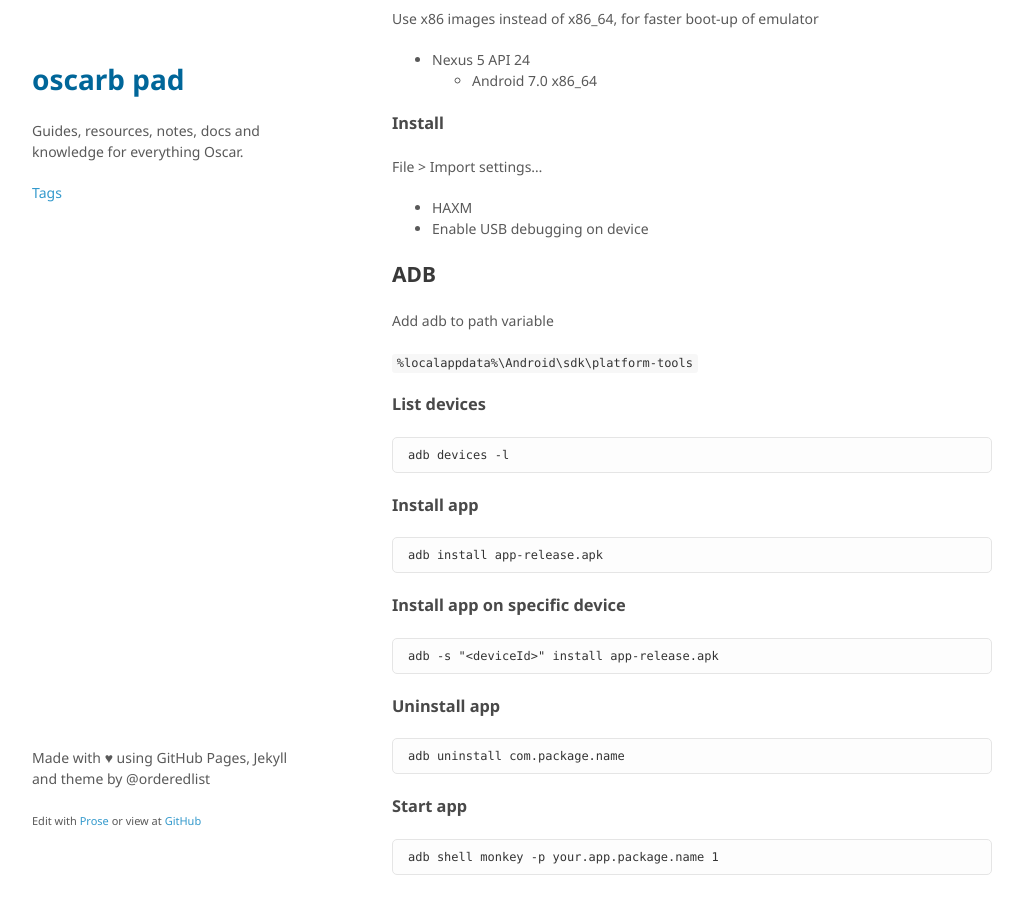
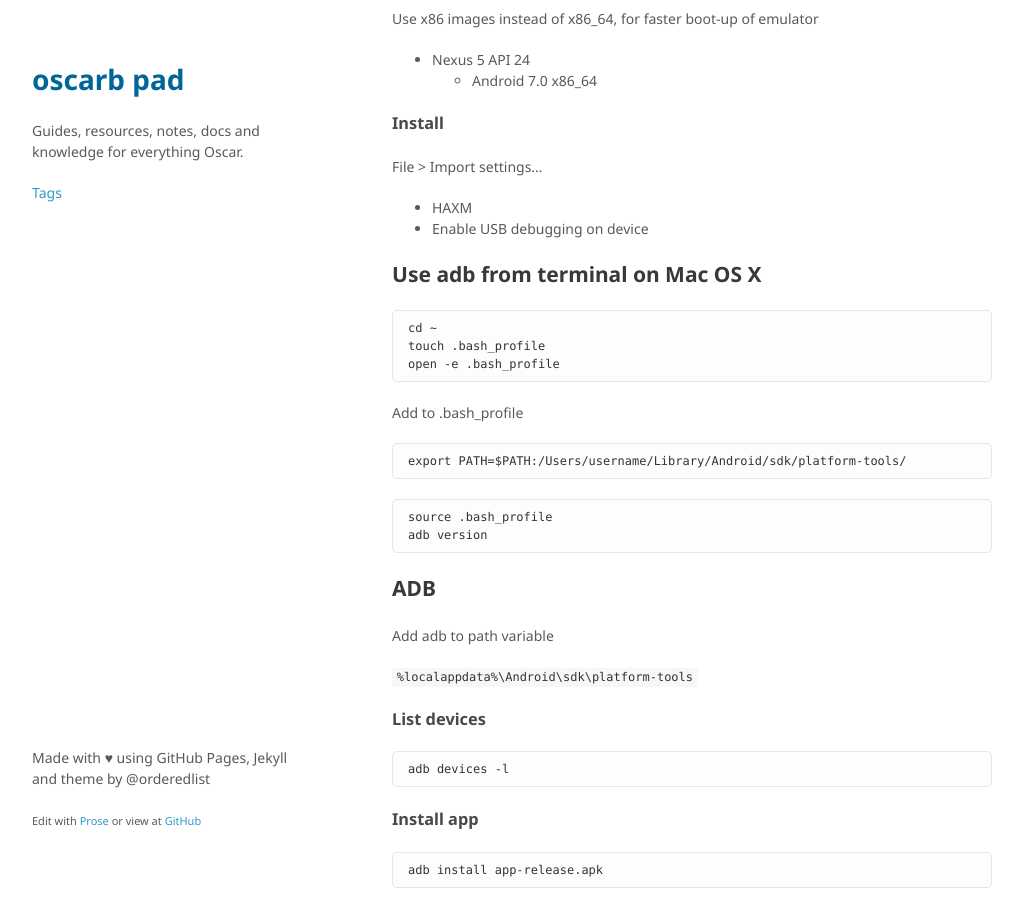
Before and after one commit to oscarb/pad, a Jekyll site: the page built from _docs/android-studio.md, in a window 1280 px wide and 900 px high, scrolled down 559 px. Shown: the whole window, without its empty margins (128-1151 px from the left). Built offline with Jekyll 4.4.1, drawn with Linux system fonts in a browser that asks for light colours; some web fonts are replaced.

Commit message:
Update android-studio.md

````diff
--- a/_docs/android-studio.md
+++ b/_docs/android-studio.md
@@ -38,6 +38,26 @@ File > Import settings...
 
 * HAXM
 * Enable USB debugging on device
+
+
+## Use adb from terminal on Mac OS X
+
+```
+cd ~
+touch .bash_profile
+open -e .bash_profile
+```
+
+Add to .bash_profile
+```
+export PATH=$PATH:/Users/username/Library/Android/sdk/platform-tools/
+```
+
+```
+source .bash_profile
+adb version
+```
+
 
 ## ADB
 
````
